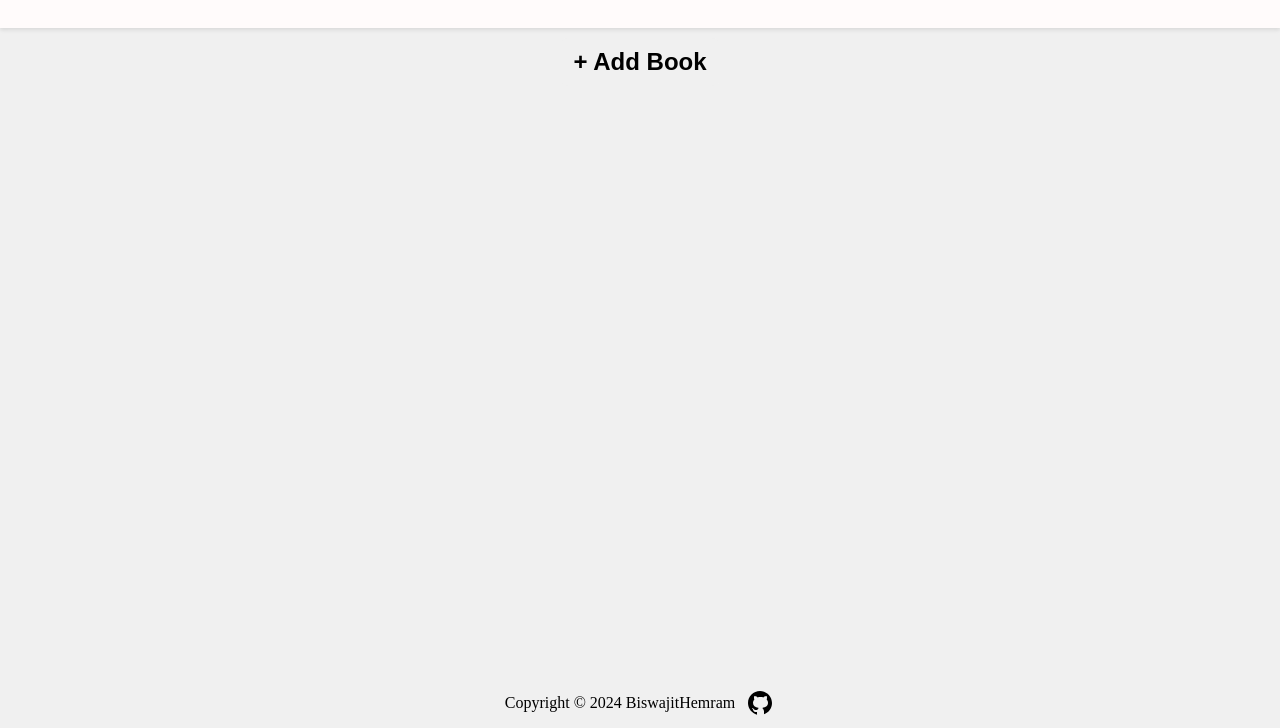
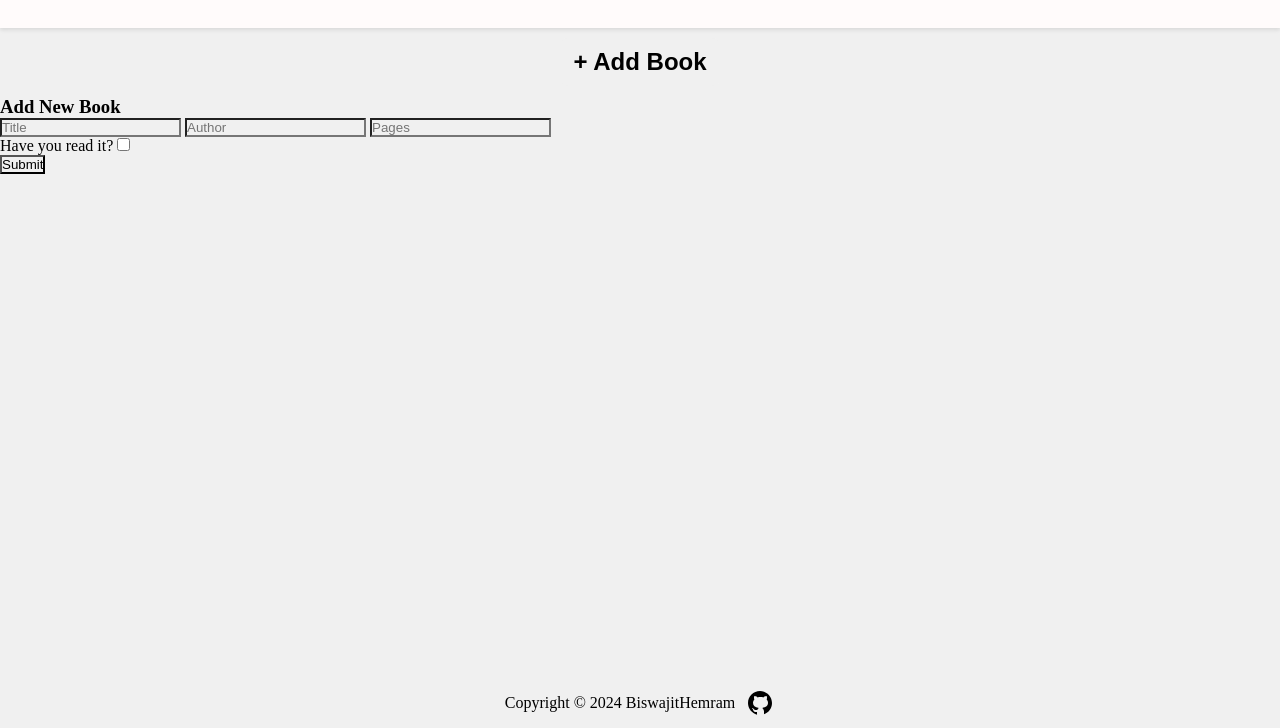
Before and after one commit to BiswajitHemram/library, a plain HTML site: page index.html in a window 1280 px wide. Shown: the part 72-800 px from the top of the page. Drawn offline with Linux system fonts and the light colour scheme.

Commit message:
add from for add book

```diff
--- a/index.html
+++ b/index.html
@@ -21,6 +21,19 @@
         <p id="footerPara">Copyright © <span id="copyrightDate"></span> BiswajitHemram</p>
         <svg xmlns="http://www.w3.org/2000/svg"  viewBox="0 0 30 30" width="30px" height="30px">    <path d="M15,3C8.373,3,3,8.373,3,15c0,5.623,3.872,10.328,9.092,11.63C12.036,26.468,12,26.28,12,26.047v-2.051 c-0.487,0-1.303,0-1.508,0c-0.821,0-1.551-0.353-1.905-1.009c-0.393-0.729-0.461-1.844-1.435-2.526 c-0.289-0.227-0.069-0.486,0.264-0.451c0.615,0.174,1.125,0.596,1.605,1.222c0.478,0.627,0.703,0.769,1.596,0.769 c0.433,0,1.081-0.025,1.691-0.121c0.328-0.833,0.895-1.6,1.588-1.962c-3.996-0.411-5.903-2.399-5.903-5.098 c0-1.162,0.495-2.286,1.336-3.233C9.053,10.647,8.706,8.73,9.435,8c1.798,0,2.885,1.166,3.146,1.481C13.477,9.174,14.461,9,15.495,9 c1.036,0,2.024,0.174,2.922,0.483C18.675,9.17,19.763,8,21.565,8c0.732,0.731,0.381,2.656,0.102,3.594 c0.836,0.945,1.328,2.066,1.328,3.226c0,2.697-1.904,4.684-5.894,5.097C18.199,20.49,19,22.1,19,23.313v2.734 c0,0.104-0.023,0.179-0.035,0.268C23.641,24.676,27,20.236,27,15C27,8.373,21.627,3,15,3z"/></svg>
     </footer>
+    <div class="module active-module" id="addBookModule">
+        <form class="add-book-from" id="addBookFrom">
+            <h3>Add New Book</h3>
+            <input type="text" class="input" id="title" placeholder="Title" maxlength="50" required>
+            <input type="text" class="input" id="author" placeholder="Author" maxlength="50" required>
+            <input type="number" class="input" id="pages" placeholder="Pages" max="100000" required>
+            <div class="is-read">
+                <label for="isRead">Have you read it?</label>
+                <input type="checkbox" class="checkbox" id="isRead">
+            </div>
+            <button type="submit" class="btn-light-green">Submit</button>
+        </form>
+    </div>
     <script src="script.js"></script>
 </body>
 </html>
```
